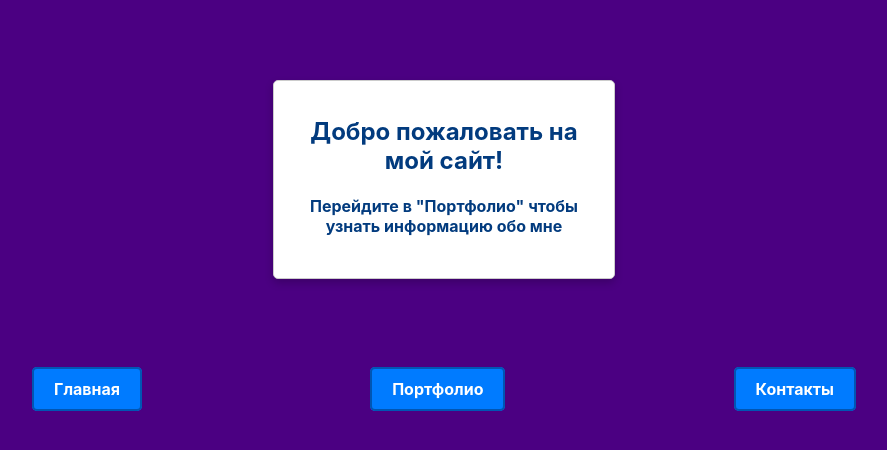
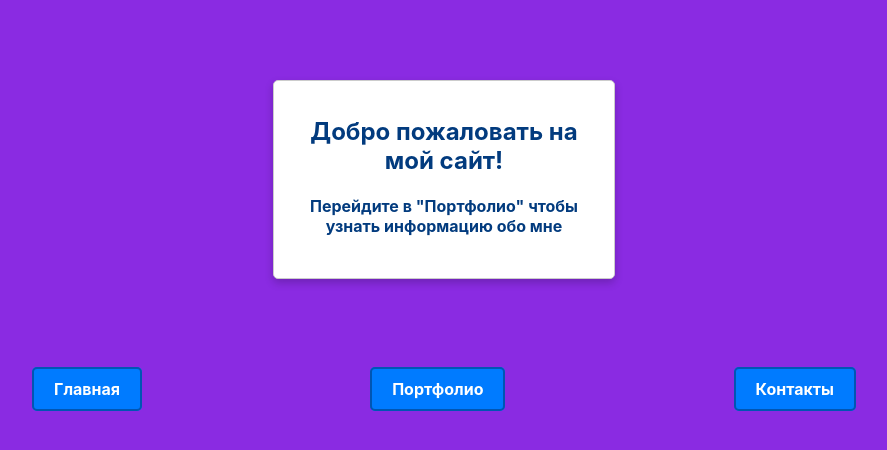
Before and after one commit to Aygeeen/My-Portfolio, a React (Create React App) app: page / in a window 1280 px wide. Shown: the top 450 px of the page, without its empty margins (196-1083 px from the left). Built offline with nearby package versions, Linux system fonts and the light colour scheme.

Commit message:
обновил стили

```diff
--- a/src/styles/style.css
+++ b/src/styles/style.css
@@ -19,5 +19,5 @@ h2 {
     font-size: 18px;
 }
 body{
-    background-color: #4B0082;
+    background-color: #8A2BE2;
 }
```
